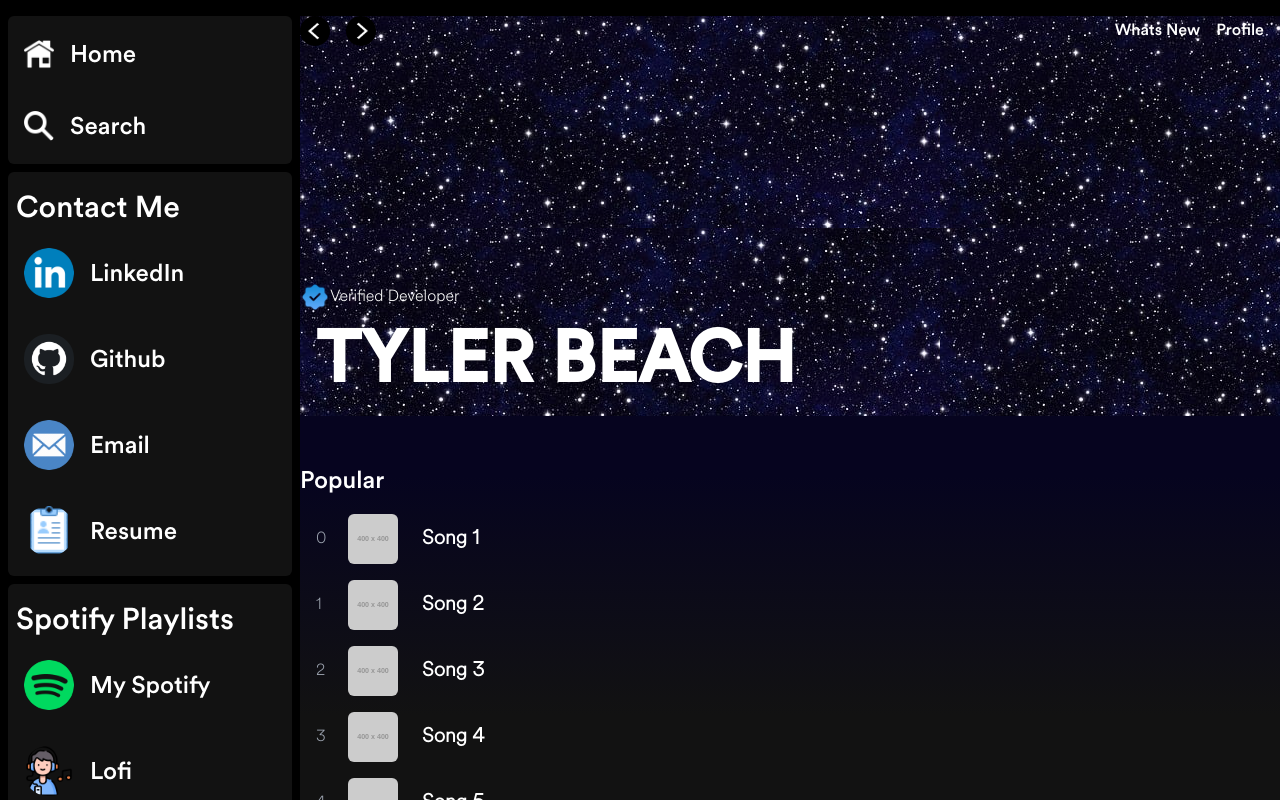
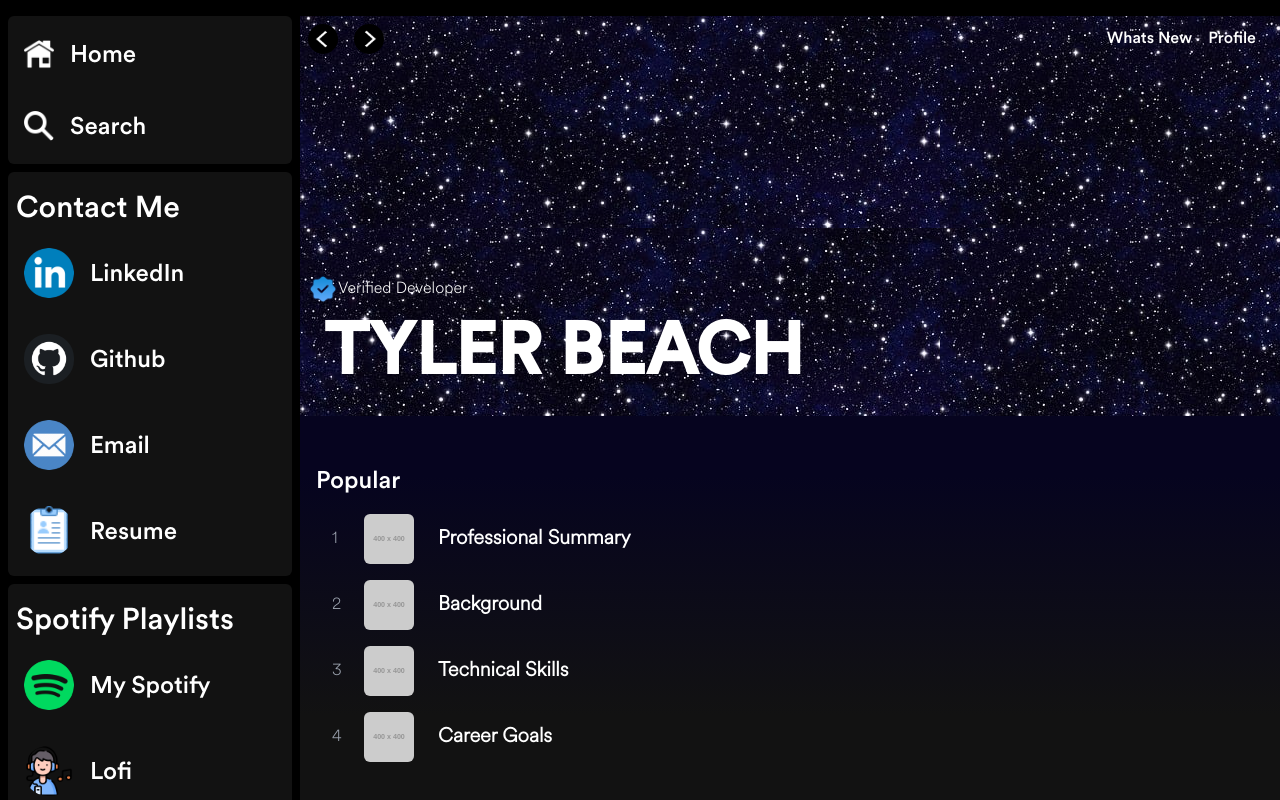
Before and after one commit to TylerBeach/spotify-portfolio-v2, a Next.js app in the folder frontend/: page /about in a window 1280 px wide. Built offline with nearby package versions, Linux system fonts and the light colour scheme.

Commit message:
add data to json file - fix padding

```diff
--- a/frontend/src/Components/ProfileSongsContainer.tsx
+++ b/frontend/src/Components/ProfileSongsContainer.tsx
@@ -1,30 +1,20 @@
 import React from 'react'
+import data from '../data.json'
 
 
-
-// fake data has image and title
-const fakeData = {
-    "songs": [
-        {"image": "https://placehold.co/400", "title": "Song 1"},
-        {"image": "https://placehold.co/400", "title": "Song 2"},
-        {"image": "https://placehold.co/400", "title": "Song 3"},
-        {"image": "https://placehold.co/400", "title": "Song 4"},
-        {"image": "https://placehold.co/400", "title": "Song 5"},
-    ]
-}
-
-
+const aboutData = data.about;
 
 function ProfileSongsContainer() {
   return (
     <div className='flex flex-col gap-y-4 text-white'>
         <h1 className='text-2xl'>Popular</h1>
+
         <div className='flex flex-col gap-y-4 w-full h-fit text-white ml-4'>
-            {fakeData.songs.map((song, index) => (
+            {aboutData.paragraphs.map((paragraph, index) => (
                 <div key={index} className='flex flex-row rounded-md w-[100%] h-[50px] min-w-[300px] gap-x-6 items-center SpotifyLightFont'>
-                    <h2 className='text-gray-400 w-2'>{index}</h2>
-                    <img className='rounded-md w-[50px] h-[50px] object-cover' src={song.image} alt={song.title}/>
-                    <h1 className='text-white font-semibold text-xl'>{song.title}</h1>
+                    <h2 className='text-gray-400 w-2'>{index+1}</h2>
+                    <img className='rounded-md w-[50px] h-[50px] object-cover' src={paragraph.image} alt={paragraph.title}/>
+                    <h1 className='text-white font-semibold text-xl'>{paragraph.title}</h1>
                 </div>
             ))}
         </div>
--- a/frontend/src/data.json
+++ b/frontend/src/data.json
@@ -28,7 +28,7 @@
     {
       "id": "FireSafe",
       "title": "FireSafe",
-      "cardDescription": "An AI powered story generator that creates unique stories with the click of a button.",
+      "cardDescription": "Forest fire software that uses machine learning to locate secluded locations and homes",
       "paragraphData": [
         {
           "paragraphTitle": "What is FireSafe?",
@@ -52,31 +52,7 @@
     {
       "id": "FroggyJumper",
       "title": "Froggy Jumper",
-      "cardDescription": "An AI powered story generator that creates unique stories with the click of a button.",
-      "paragraphData": [
-        {
-          "paragraphTitle": "What is Froggy Jumper?",
-          "paragraphContent": "Froggy Jumper is a fast paced side scroller where your objective to survive as long as you can. The game is simple, jump over the snakes and collect the flies. The longer you survive the faster the game gets."
-        },
-        {
-          "paragraphTitle": "Why 'Froggy' Jumper?",
-          "paragraphContent": "To put it simple I love frogs! I think they are the coolest animals on the planet. I wanted to make a game that was fun and simple to play. I also wanted to make a game that was challenging and fun to play. I hope you enjoy playing Froggy Jumper as much as I enjoyed making it."
-        }
-      ],
-      "link": "https://github.com/TylerBeach/Froggy-Jumper",
-      "imageURL" : "/images/projectImages/FroggyJumperLogo.png",
-      "bannerURL" : "/images/projectImages/FroggyJumperBanner.png",
-      "demoImages": [
-        "/images/projectImages/FroggyJumperGIF.gif",
-        "/images/projectImages/FroggyJumperHomeScreen.png"
-      ],
-      "techStack":["Python"],
-      "date": "November 2022"
-    },
-    {
-      "id": "FroggyJumper",
-      "title": "Froggy Jumper",
-      "cardDescription": "An AI powered story generator that creates unique stories with the click of a button.",
+      "cardDescription": "2D side scroller game where you play as a frog and jump over snakes to collect flies",
       "paragraphData": [
         {
           "paragraphTitle": "What is Froggy Jumper?",
@@ -97,7 +73,30 @@
       "techStack":["Python"],
       "date": "November 2022"
     }
-
-
-  ]
+  ],
+  "about": {
+    "title": "About Me",
+    "paragraphs": [
+      {
+        "title": "Professional Summary",
+        "image": "https://placehold.co/400",
+        "paragraphContent": "I am a software developer with a passion for creating unique and fun applications. I have experience working with a variety of technologies and languages. I am always looking for new and exciting projects to work on. I am currently a student at the University of Alberta studying Computing Science."
+      },
+      {
+        "title": "Background",
+        "image": "https://placehold.co/400",
+        "paragraphContent": "Real of reals"
+      },
+      {
+        "title": "Technical Skills",
+        "image": "https://placehold.co/400",
+        "paragraphContent": "Real of reals"
+      },
+      {
+        "title": "Career Goals",
+        "image": "https://placehold.co/400",
+        "paragraphContent": "Real of reals"
+      }
+    ]
+  }
 }
--- a/frontend/src/pages/about.tsx
+++ b/frontend/src/pages/about.tsx
@@ -9,7 +9,7 @@ function about() {
       <div className="card_background flex flex-row mr-0 mt-0 md:mt-4 md:mr-4 w-full">
         <Navbar />
         <div className="flex flex-col w-full pl-[4px] h-auto md:pl-[300px]">
-          <div className="flex flex-col justify-between about-background-image h-[400px] w-full">
+          <div className="flex flex-col justify-between p-2 about-background-image h-[400px] w-full">
             <TopNavButtons />
             <div className="flex flex-col justify-end">
               <div className="flex flex-row pb-4">
@@ -28,7 +28,7 @@ function about() {
             </div>
           </div>
           <div className="background-blur-container h-fit min-h-[300px] w-full z-[2]"></div>
-          <div className="mt-[-250px] flex flex-col h-[1000px] z-[2]">
+          <div className="mt-[-250px] flex flex-col h-[1000px] z-[2] pl-4">
             <div>
               <ProfileSongsContainer />
             </div>
```
